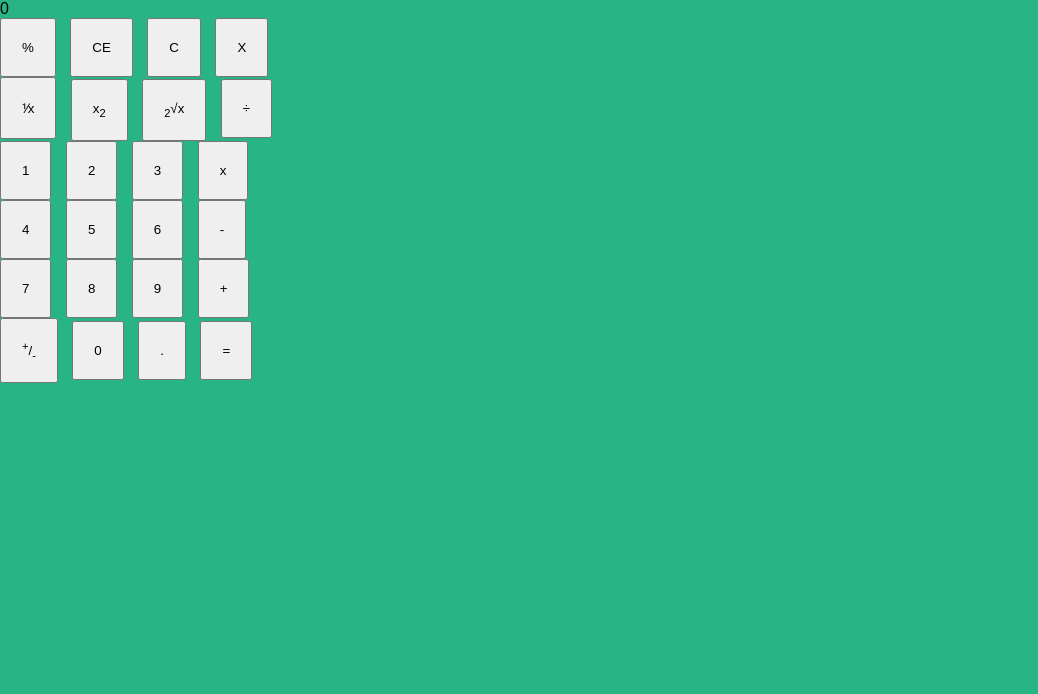
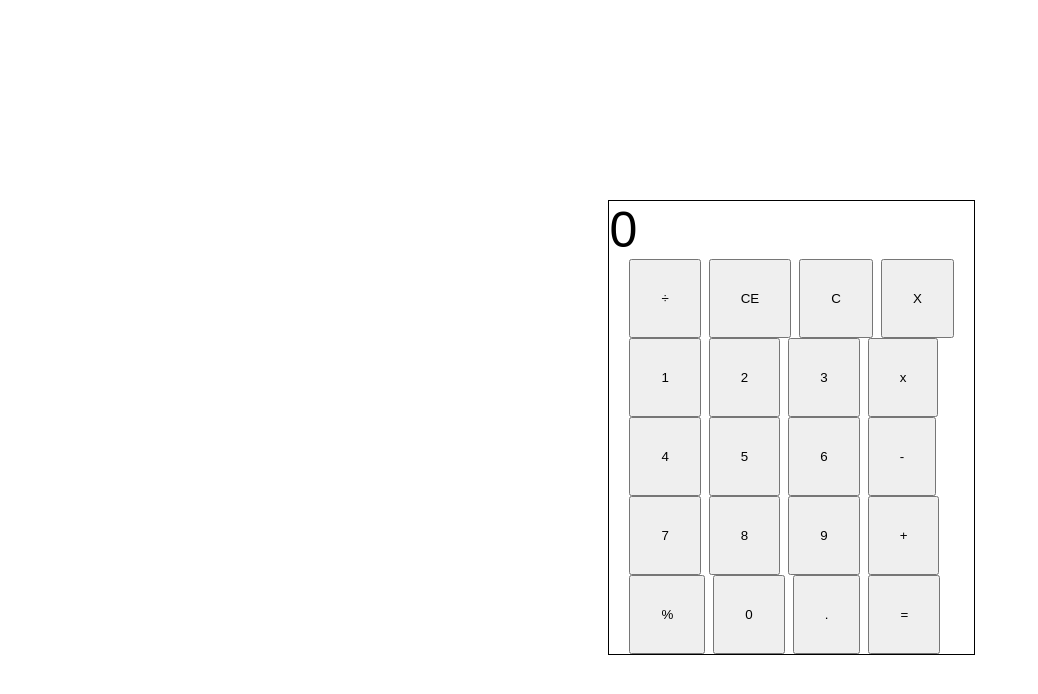
Before and after one commit to kingtroga/Globus-Bank-Internship, a plain HTML site: page assingment 3/index.html in a window 1280 px wide. Shown: the whole page, without its empty margins (0-1038 px from the left). Drawn offline with Linux system fonts and the light colour scheme; files that its build step writes are made by us from their sources.

Commit message:
so far so good I guess

```diff
--- a/assingment 3/index.html
+++ b/assingment 3/index.html
@@ -6,42 +6,35 @@
     <body>
         <div class="caculator">
             <div class="caculator__text">
-                <div id="display_text" class="caculator__text-minor"></div>
-                <div id="display_text-2" class="caculator__text-major"></div>
+                <div id="display_text-2" class="caculator__text"></div>
             </div>
             <div class="caculator__button">
-                <div class="caculator__button-group-1">
-                    <button class="btn">%</button>
+                <div class="caculator__button-group caculator__button-group-1">
+                    <button class="btn">÷</button>
                     <button class="btn">CE</button>
                     <button class="btn">C</button>
                     <button class="btn">X</button>
                 </div>
-                <div class="caculator__button-group-2">
-                    <button class="btn">⅟x</button>
-                    <button class="btn">x<sub>2</sub></button>
-                    <button class="btn"><sub>2</sub>√x</button>
-                    <button class="btn" onclick="handleClick(event)">÷</button>
-                </div>
-                <div class="caculator__button-group-3">
+                <div class="caculator__button-group caculator__button-group-2">
                     <button class="btn" onclick="handleClick(event)">1</button>
                     <button class="btn" onclick="handleClick(event)">2</button>
                     <button class="btn" onclick="handleClick(event)">3</button>
                     <button class="btn" onclick="handleClick(event)">x</button>
                 </div>
-                <div class="caculator__button-group-4">
+                <div class="caculator__button-group caculator__button-group-3">
                     <button class="btn" onclick="handleClick(event)">4</button>
                     <button class="btn" onclick="handleClick(event)">5</button>
                     <button class="btn" onclick="handleClick(event)">6</button>
                     <button class="btn" onclick="handleClick(event)">-</button>
                 </div>
-                <div class="caculator__button-group-5">
+                <div class="caculator__button-group caculator__button-group-4">
                     <button class="btn" onclick="handleClick(event)">7</button>
                     <button class="btn" onclick="handleClick(event)">8</button>
                     <button class="btn" onclick="handleClick(event)">9</button>
                     <button class="btn" onclick="handleClick(event)">+</button>
                 </div>
-                <div class="caculator__button-group-6">
-                    <button class="btn" onclick="handleClick(event)"><sup>+</sup>/<sub>-</sub></button>
+                <div class="caculator__button-group caculator__button-group-5">
+                    <button class="btn" onclick="handleClick(event)">%</button>
                     <button class="btn" onclick="handleClick(event)">0</button>
                     <button class="btn" onclick="handleClick(event)">.</button>
                     <button class="btn" onclick="handleClick(event)">=</button>
--- a/assingment 3/script.js
+++ b/assingment 3/script.js
@@ -65,19 +65,19 @@ function handleClick(e) {
                     break;
                 case "-":
                     answer = parseInt(operand1) - parseInt(operand2);
-                    document.getElementById("display_text-2").innerHTML = answer.toString;
+                    document.getElementById("display_text-2").innerHTML = answer;
                     break;
                 case "x":
                     answer = parseInt(operand1) * parseInt(operand2);
-                    document.getElementById("display_text-2").innerHTML = answer.toString;
+                    document.getElementById("display_text-2").innerHTML = answer;
                     break;;
                 case "÷":
                     answer = parseInt(operand1) / parseInt(operand2);
-                    document.getElementById("display_text-2").innerHTML = answer.toString;
+                    document.getElementById("display_text-2").innerHTML = answer;
                     break;
                 case "%":
                     answer = parseInt(operand1) % parseInt(operand2);
-                    document.getElementById("display_text-2").innerHTML = answer.toString;
+                    document.getElementById("display_text-2").innerHTML = answer;
                     break;
             }
     }
--- /dev/null
+++ b/assingment 3/style.css
@@ -0,0 +1,56 @@
+* {
+    margin: 0;
+    padding: 0;
+    box-sizing: border-box;
+}
+
+:root {
+    --color-grey-light-1: #faf9f9;
+    --color-grey-light-2: #f4f2f2;
+    --color-grey-light-3: #f0eeee;
+    --color-grey-light-4: #ccc;
+
+    --color-grey-dark-1: #333;
+    --color-grey-dark-2: #777;
+    --color-grey-dark-3: #999;
+}
+
+html {
+    font-size: 62.5%;
+}
+
+body{
+    position: relative;
+}
+.caculator {
+    margin: 20rem 25rem;
+    top: 50%;
+    left: 28%;
+    border: 1px solid black;
+    display: inline-block;
+    position: absolute;
+    transform: translate(-50, -50);
+}
+
+
+
+.caculator__button-group {
+    display: flex;
+    margin: auto 2rem;
+
+}
+
+.btn {
+    padding: 3rem;
+
+}
+
+.btn:not(:last-child) {
+    margin-right: .8rem;
+}
+
+#display_text-2 {
+    font-family: Arial, Helvetica, sans-serif;
+    font-weight: 400;
+    font-size: 50px;
+}
```
